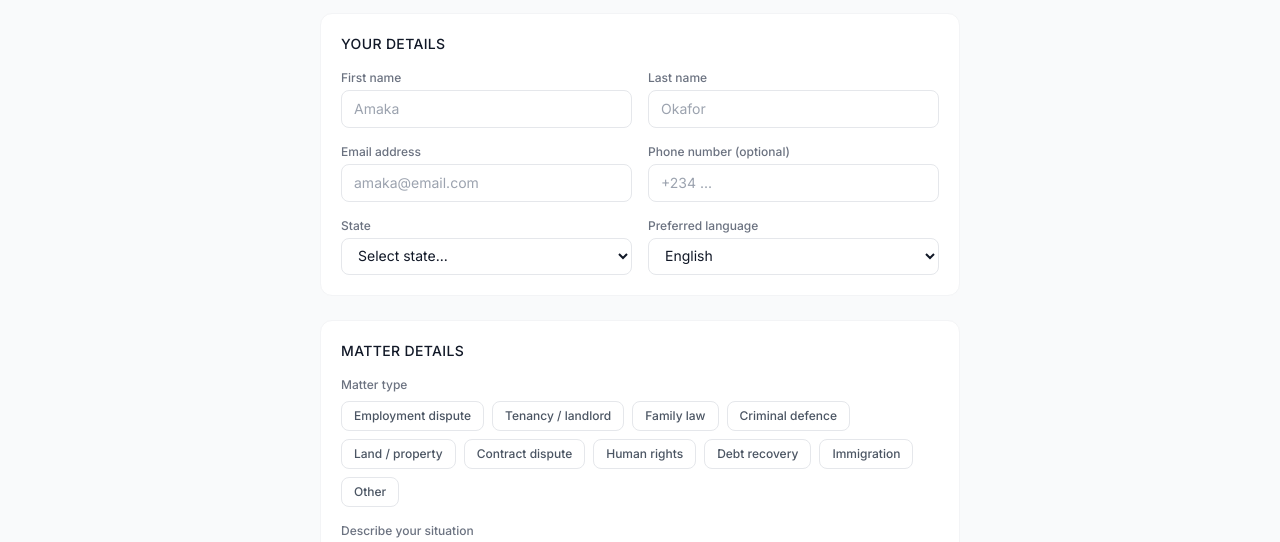
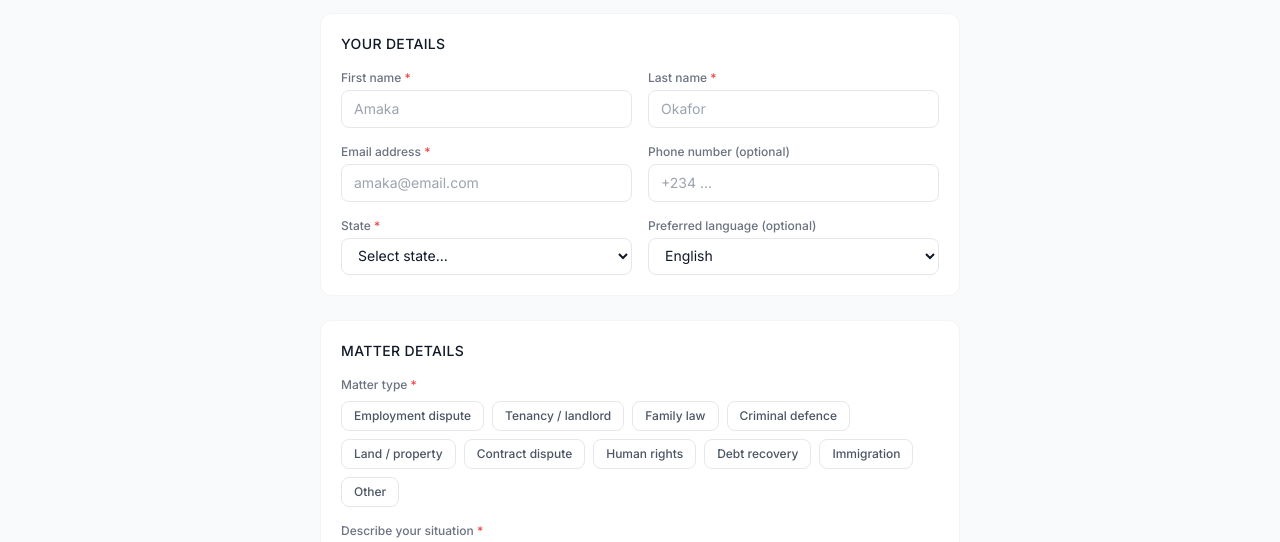
Before and after one commit to Munchisis/lex-gratis, a Next.js app: page /submit in a window 1280 px wide. Shown: the part 209-751 px from the top of the page. Built offline with nearby package versions, Linux system fonts and the light colour scheme.

Commit message:
fix: marked submit matters input boxes

```diff
--- a/src/app/submit/page.tsx
+++ b/src/app/submit/page.tsx
@@ -140,7 +140,9 @@ export default function SubmitPage() {
             </h2>
             <div className="grid grid-cols-2 gap-4">
               <div>
-                <label className="label">First name</label>
+                <label className="label">
+                  First name <span className="text-red-500">*</span>
+                </label>
                 <input
                   className="input"
                   placeholder="Amaka"
@@ -150,7 +152,9 @@ export default function SubmitPage() {
                 />
               </div>
               <div>
-                <label className="label">Last name</label>
+                <label className="label">
+                  Last name <span className="text-red-500">*</span>
+                </label>
                 <input
                   className="input"
                   placeholder="Okafor"
@@ -160,7 +164,9 @@ export default function SubmitPage() {
                 />
               </div>
               <div>
-                <label className="label">Email address</label>
+                <label className="label">
+                  Email address <span className="text-red-500">*</span>
+                </label>
                 <input
                   type="email"
                   className="input"
@@ -180,7 +186,9 @@ export default function SubmitPage() {
                 />
               </div>
               <div>
-                <label className="label">State</label>
+                <label className="label">
+                  State <span className="text-red-500">*</span>
+                </label>
                 <select
                   className="input"
                   value={form.state}
@@ -193,7 +201,7 @@ export default function SubmitPage() {
                 </select>
               </div>
               <div>
-                <label className="label">Preferred language</label>
+                <label className="label">Preferred language (optional)</label>
                 <select
                   className="input"
                   value={form.preferredLanguage}
@@ -212,7 +220,9 @@ export default function SubmitPage() {
               Matter details
             </h2>
             <div className="mb-4">
-              <label className="label mb-2">Matter type</label>
+              <label className="label mb-2">
+                Matter type <span className="text-red-500">*</span>
+              </label>
               <div className="flex flex-wrap gap-2">
                 {MATTER_TYPES.map(({ value, label }) => (
                   <button
@@ -232,7 +242,9 @@ export default function SubmitPage() {
               </div>
             </div>
             <div className="mb-4">
-              <label className="label">Describe your situation</label>
+              <label className="label">
+                Describe your situation <span className="text-red-500">*</span>
+              </label>
               <textarea
                 className="input min-h-[120px]"
                 placeholder="Explain what happened, who is involved, and what outcome you are seeking..."
```
